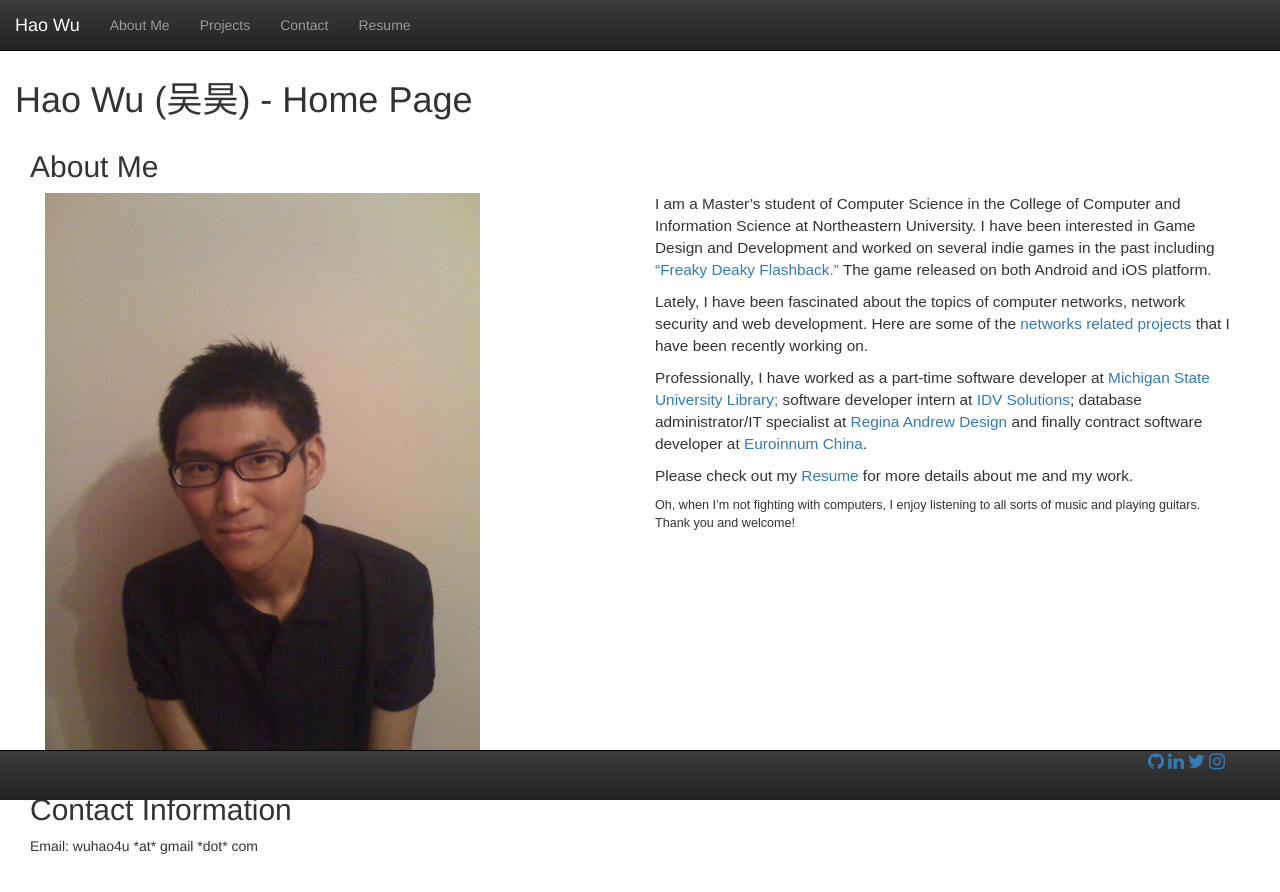
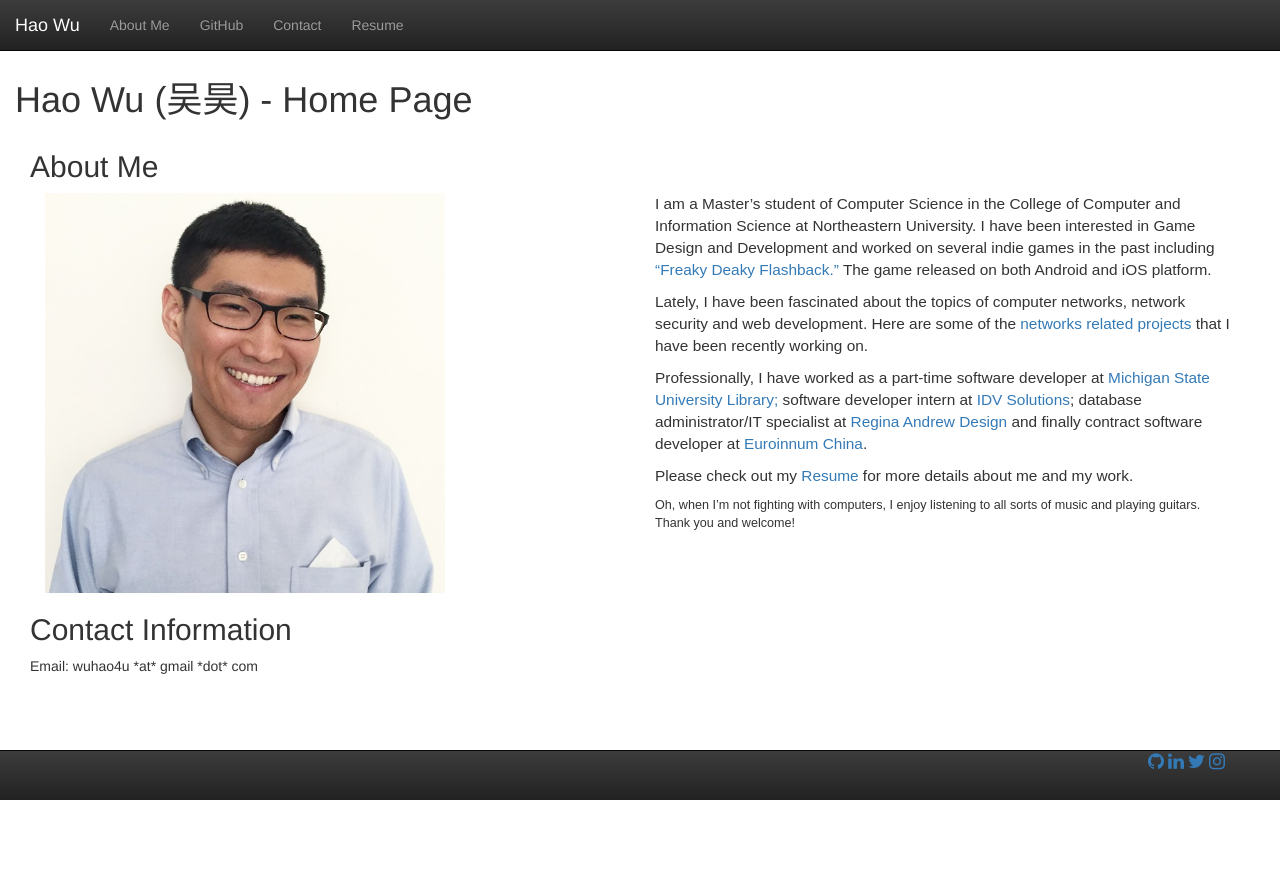
Before and after one commit to wuhao4u/wuhao4u.github.io, a plain HTML site: page index.html in a window 1280 px wide. After the commit the page ends 800 px from the top, so only its background shows below. Drawn offline with nearby package versions, Linux system fonts and the light colour scheme.

Commit message:
updated picture

```diff
--- a/css/home.css
+++ b/css/home.css
@@ -28,6 +28,7 @@ body {
 .head-img {
     width: 75%;
     height: 75%;
+    max-width: 400px;
 }
 
 .hw-p {
--- a/index.html
+++ b/index.html
@@ -49,7 +49,7 @@
                     <a href="#aboutme">About Me</a>
                 </li>
                 <li>
-                    <a href="https://github.com/wuhao4u/">Projects</a>
+                    <a href="https://github.com/wuhao4u/">GitHub</a>
                 </li>
                 <li>
                     <a href="#contact">Contact</a>
@@ -77,7 +77,7 @@
         <a name="aboutme"></a>
         <h2>About Me</h2>
         <div class="col-xs-12 col-sm-6 pull-left">
-            <img class="head-img" src="home/head.jpg">
+            <img class="head-img" src="home/linkedin.jpg">
         </div>
 
         <div class="col-xs-12 col-sm-6">
```
Also changed, not shown: home/head.jpg (deleted), home/linkedin.jpg (added), 2 other files.
